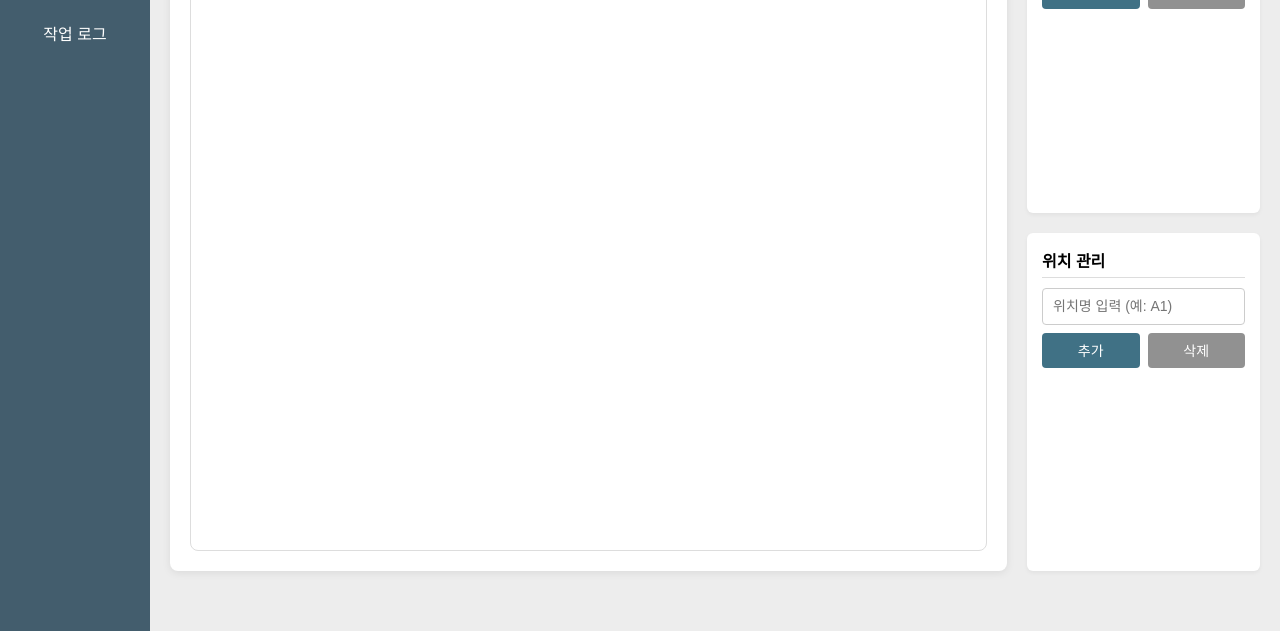
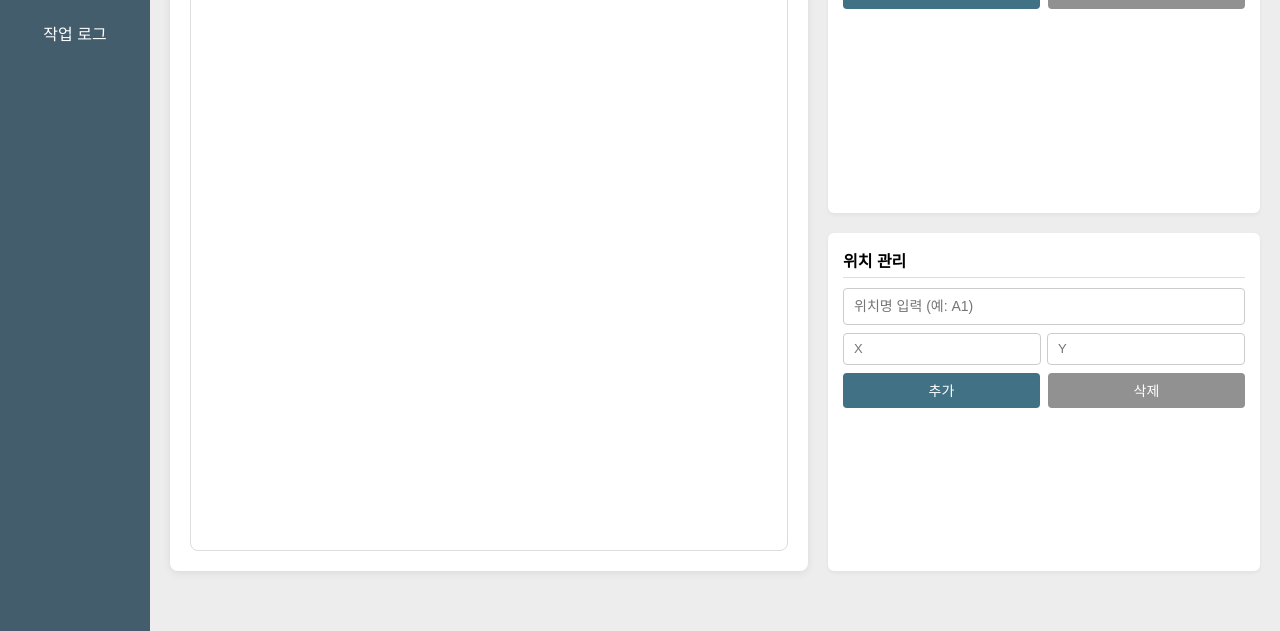
Before and after one commit to Barkyeongchan/WMS_FastApi, a FastAPI app: page /stock in a window 1280 px wide. Shown: the part 243-874 px from the top of the page. Run offline with FastAPI, Linux system fonts and the light colour scheme; data that the repository does not hold is empty; parts of the project's set-up code (start-up, migrations or seed data) failed here and were passed over.

Commit message:
실제로 사용할 pin 업데이트 / 좌표 추가

```diff
--- a/app/static/css/stock.css
+++ b/app/static/css/stock.css
@@ -466,3 +466,21 @@
   color: #333 !important;
   font-weight: normal !important;
 }
+
+/* X, Y만 가로 정렬 */
+.pin_xy_row {
+  display: flex;
+  gap: 6px;
+  width: 100%;
+}
+
+/* X, Y 동일 크기 */
+.pin_xy_row input {
+  flex: 1;
+  height: 32px;
+  padding: 0 10px;
+  border: 1px solid #ccc;
+  border-radius: 4px;
+  font-size: 13px;
+  box-sizing: border-box;
+}
--- a/app/static/js/stock.js
+++ b/app/static/js/stock.js
@@ -152,23 +152,37 @@ document.addEventListener("DOMContentLoaded", () => {
     }
   }
 
-  if (pinAdd && pinInput) {
+  if (pinAdd) {
     pinAdd.addEventListener("click", async () => {
-      const name = pinInput.value.trim();
+      const name = document.querySelector(".pin_name_input").value.trim();
+      const xVal = document.querySelector(".pin_x_input").value.trim();
+      const yVal = document.querySelector(".pin_y_input").value.trim();
+
       if (!name) return alert("위치명을 입력하세요.");
+      if (!xVal || !yVal) return alert("좌표(X,Y)를 입력하세요.");
+
+      const coords = `${xVal},${yVal}`;
+
       const res = await fetch("/pins/", {
         method: "POST",
         headers: { "Content-Type": "application/json" },
-        body: JSON.stringify({ name }),
+        body: JSON.stringify({ name, coords }),
       });
+
       if (!res.ok) {
         const err = await res.json().catch(() => ({}));
         return alert(err.detail || "위치 추가 실패");
       }
-      pinInput.value = "";
+
+      // 입력 칸 초기화
+      document.querySelector(".pin_name_input").value = "";
+      document.querySelector(".pin_x_input").value = "";
+      document.querySelector(".pin_y_input").value = "";
+
       loadPins();
     });
   }
+
 
   if (pinDel) {
     pinDel.addEventListener("click", async () => {
--- a/app/templates/stock.html
+++ b/app/templates/stock.html
@@ -95,15 +95,21 @@
 
               <div class="pin_panel">
                 <h3>위치 관리</h3>
-                <input type="text" placeholder="위치명 입력 (예: A1)" />
+                 <input type="text" class="pin_name_input" placeholder="위치명 입력 (예: A1)" />
+
+                <div class="pin_xy_row">
+                  <input type="number" class="pin_x_input" placeholder="X" step="0.01" />
+                  <input type="number" class="pin_y_input" placeholder="Y" step="0.01" />
+                </div>
+
                 <div class="button_row">
                   <button class="add_btn">추가</button>
                   <button class="delete_btn">삭제</button>
                 </div>
-                <ul class="pin_list">
-                  <li><input type="checkbox" /></li>
-                </ul>
+
+                <ul class="pin_list"></ul>
               </div>
+
             </div>
           </div>
         </div>
```
Also changed, not shown: app/static/js/main.js (+19 -0 lines).
